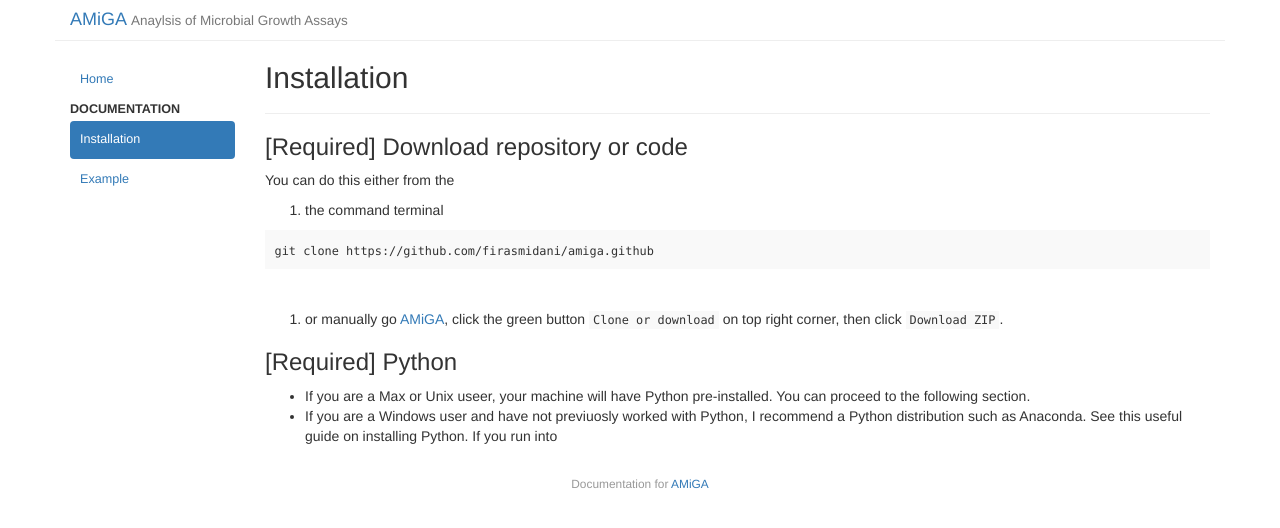
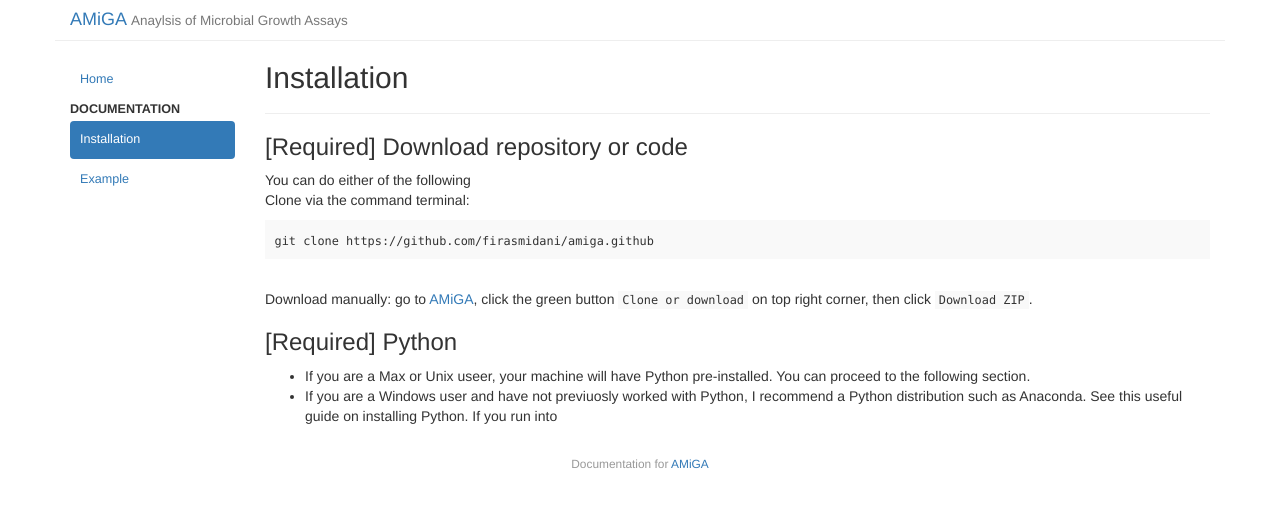
Before and after one commit to firasmidani/amiga, a Jekyll site: the page built from docs/_posts/2020-03-23-installation.md, in a window 1280 px wide. Shown: the top 528 px of the page. Built offline with Jekyll 4.4.1, drawn with Linux system fonts in a browser that asks for light colours.

Commit message:
simplified sentences

````diff
--- a/docs/_posts/2020-03-23-installation.md
+++ b/docs/_posts/2020-03-23-installation.md
@@ -7,15 +7,15 @@ date: 2020-03-23 16:39:13
 
 ### [Required] Download repository or code
 
-You can do this either from the
-
-1. the command terminal
+You can do either of the following
+<br />
+Clone via the command terminal:
 
 ```zsh
 git clone https://github.com/firasmidani/amiga.github
 ```
 <br />
-2. or manually go [AMiGA](/amiga), click the green button ```Clone or download``` on top right corner, then click ```Download ZIP```.
+Download manually: go to [AMiGA](/amiga), click the green button ```Clone or download``` on top right corner, then click ```Download ZIP```.
 
 ### [Required] Python
 
````
